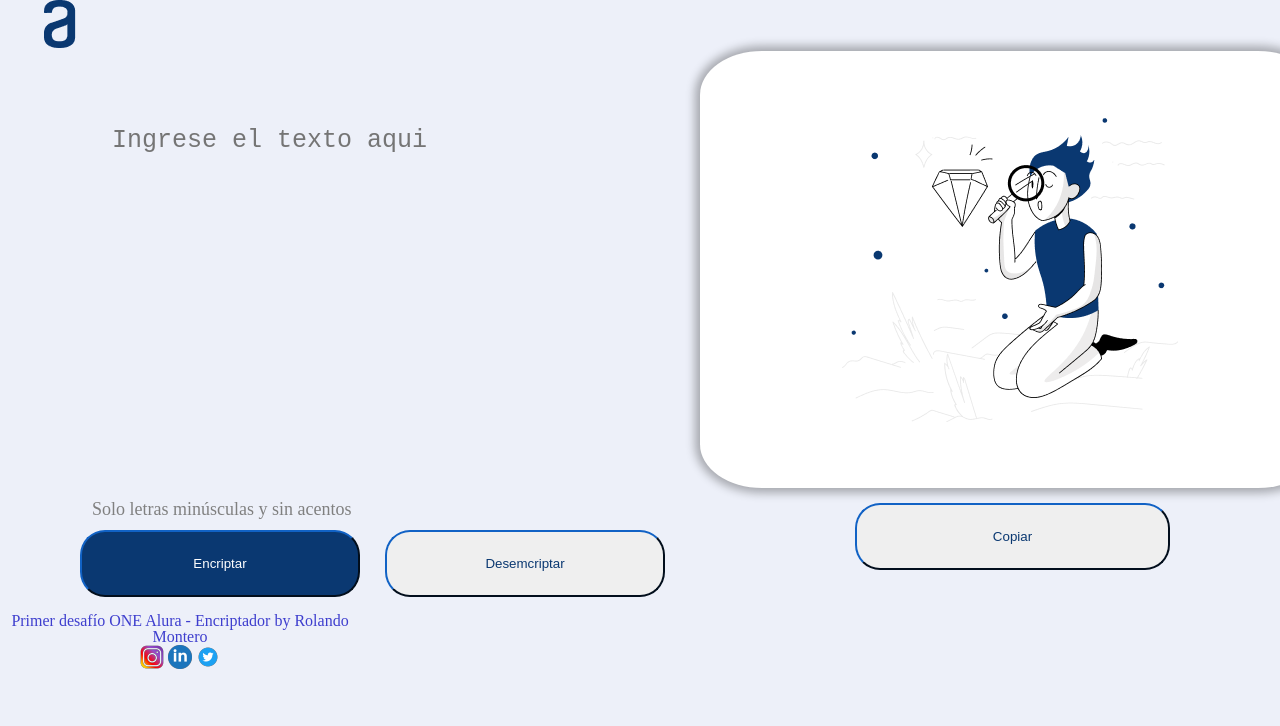
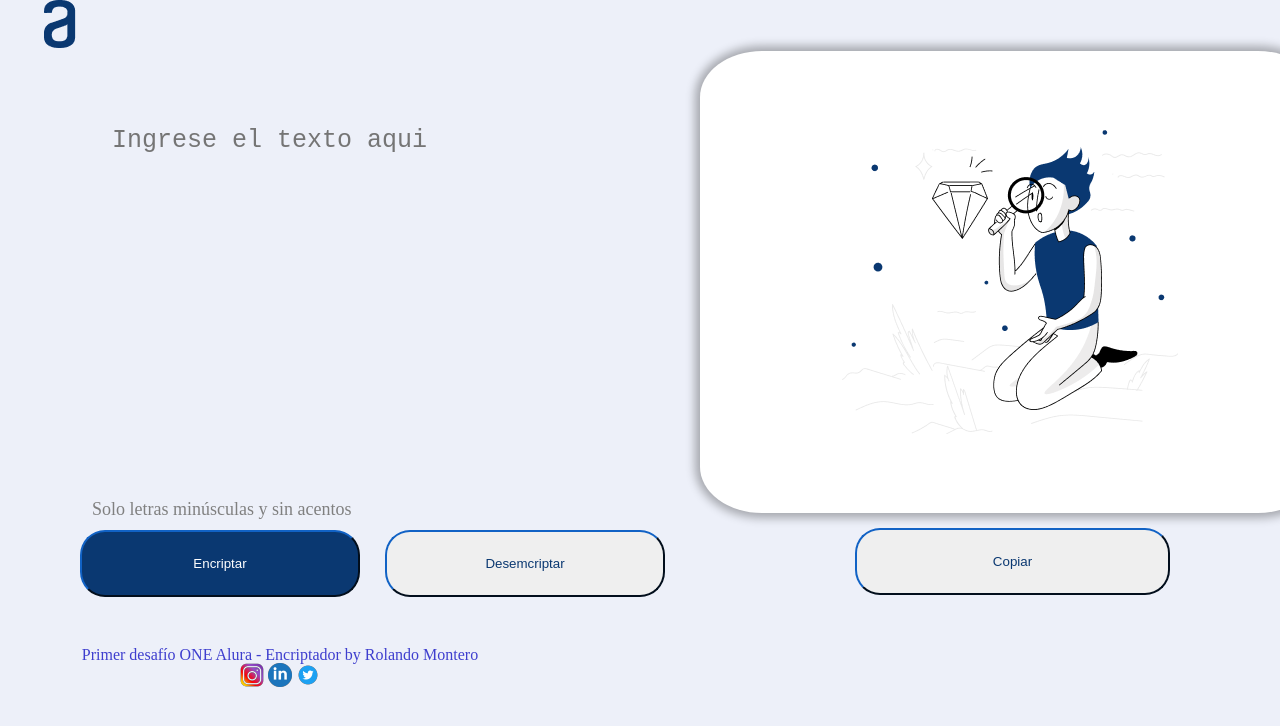
Before and after one commit to RolandoMcH/Encriptador-ONE-Alura, a plain HTML site: page index.html in a window 1280 px wide. Shown: the top 726 px of the page. Drawn offline with Linux system fonts and the light colour scheme.

Commit message:
Arreglando las posiciones de los cuadros

```diff
--- a/styles.css
+++ b/styles.css
@@ -87,7 +87,7 @@ main{
     text-indent: 30px;
     font-size: 25px;
     color: #0A3871;
-    padding-top: 3em;
+    padding-top: 4em;
     outline: none;
     box-shadow: 0px -0px 10px 5px rgb(0 0 0 / 30%);
     background-image:url(imagenes/muñeco.png);
@@ -115,15 +115,15 @@ main{
 }
 
 footer{
-    width-left: 50%;
+    width: 560px;
+    margin-left: 180px;
     padding: 3px;
     color: rgb(62, 62, 206);
     background-color: #edf0f9;
     text-align: center;
 }
 footer p{
-    margin-top: 45%;
-   /* margin:30px 12px 12px;*/
+    margin-top: 35%;
 }
 
 nav li{
```
